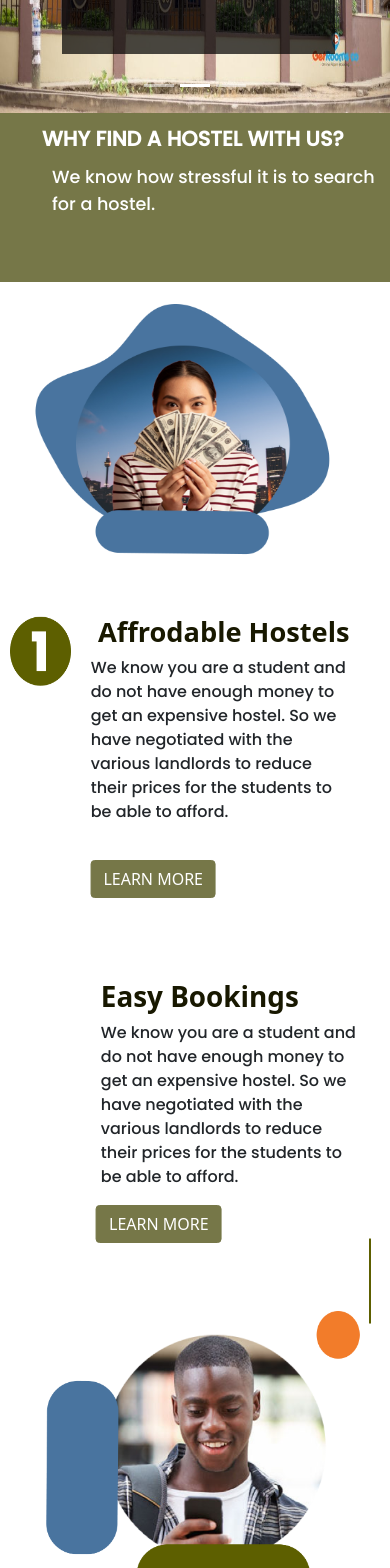
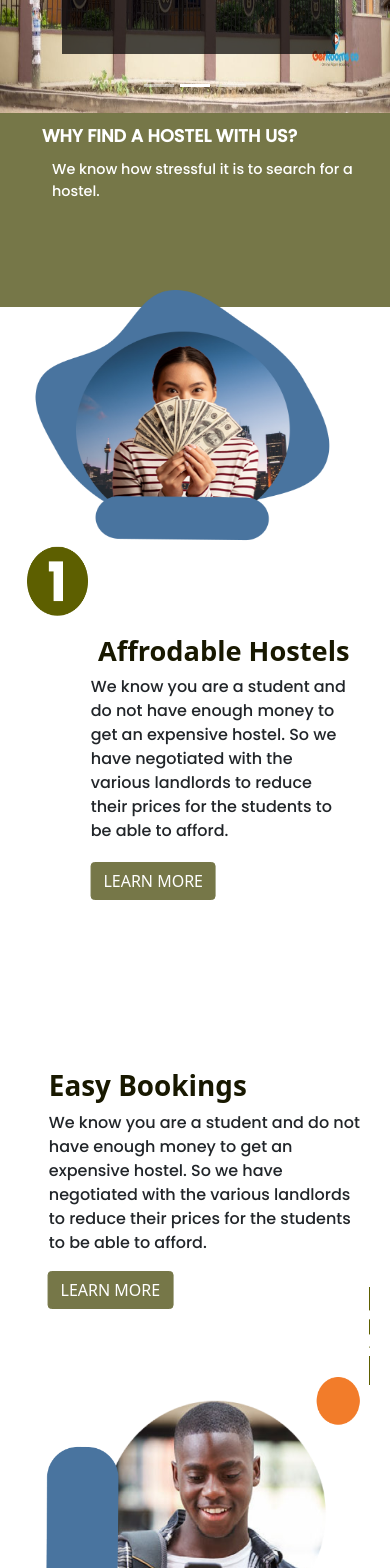
Before and after one commit to Bralex-svg/hostel-app, a React (Create React App) app: page / in a window 390 px wide. Shown: the part 380-1948 px from the top of the page. Built offline with nearby package versions, Linux system fonts and the light colour scheme.

Commit message:
first commit

```diff
--- a/src/App.css
+++ b/src/App.css
@@ -12,3 +12,22 @@ html::-webkit-scrollbar-thumb {
 html::-webkit-scrollbar-track {
   background: linear-gradient(90deg,#434343,#434343 1px,#111 0,#111);
 }
+
+
+@media screen and (max-width: 480px) {
+  html::-webkit-scrollbar {
+    width: 16px;
+    height: 16px;
+  }
+
+  html::-webkit-scrollbar-thumb {
+    background: #28290a ;
+    border-radius: 16px;
+    box-shadow: inset 2px 2px 2px hsla(0,0%,100%,.25),inset -2px -2px 2px rgba(0,0,0,.25);
+  }
+
+  html::-webkit-scrollbar-track {
+    background: linear-gradient(90deg,#434343,#434343 1px,#111 0,#111);
+  }
+
+}
--- a/src/components/Featured.css
+++ b/src/components/Featured.css
@@ -1,7 +1,7 @@
 .box{
     background-color: #767748;
     width: 100%;
-    height: 20vh;
+    height: 23vh;
 }
 
 
@@ -185,18 +185,25 @@ margin-top: 20%;
   border-color: #0a121b !important;
 }
 
+.spa{
+    color: #49749F !important;
+}
+
+
+
 @media screen and (max-width: 480px) {
     .we{
-        font-size: 1.3rem;
+        font-size: 1.1rem;
         margin-left: 30px;
-        font-weight: 700;
+        font-weight: 600;
+    width: 70% !important;
 
     }
 
 
     .me{
         margin-left: 40px;
-       font-size: 1.1rem;
+       font-size: 0.9rem;
     }
 
     .guy img{
@@ -209,7 +216,7 @@ margin-top: 20%;
 
         .one1 h1{
      position: relative;
-     top: 110%;
+     top: 120%;
      left: -85%;
      width: 180% !important;
      font-size: 1.7rem;
@@ -221,7 +228,7 @@ margin-top: 20%;
         }
         .one1 p{
             position: relative;
-            top: 110%;
+            top: 120%;
             width: 180% !important;
             left: -90%;
         }
@@ -230,13 +237,13 @@ margin-top: 20%;
    width: 70% !important;
    height: 20% !important;
    position: relative;
-   top: 100%;
-   margin-left: -130%;
+   top: 85%;
+   margin-left: -110%;
         }
 
         .btn2{
             position: relative;
-            top: 115%;
+            top: 120%;
             left: -82%;
         }
 
@@ -247,20 +254,23 @@ margin-top: 20%;
 
 
         .two img{
-            margin-left: -500%;
+            /* margin-left: -530%; */
+            position: relative;
+            left: -210%;
             width: 80% !important;
             height: 20% !important;
-            margin-top: -770%;
+            margin-top: -1490%;
         }
 
         .one2 h1{
-            margin-left: 20%;
+            margin-left: 5%;
             width: 70% !important;
+            margin-top: 30%;
         }
 
         .one2 p{
-            width: 75% !important;
-            margin-left: 20%;
+            width: 90% !important;
+            margin-left: 5%;
         }
 
         .man img{
@@ -269,14 +279,14 @@ margin-top: 20%;
         }
 
         .btn3{
-            margin-left: 15%;
+            margin-left: 1%;
         }
 
 
 .one3 h1{
     position: relative;
     top: 90%;
-    width: 130% !important;
+    width: 210% !important;
     color: #181800;
     font-weight: 700;
     left: -100%;
@@ -293,7 +303,7 @@ margin-top: 20%;
 .btn4{
     position: relative;
     top: 90%;
-    margin-left: -130%;
+    margin-left: -120%;
 }
 
 
@@ -303,16 +313,16 @@ margin-top: 20%;
     background-color: transparent !important;
     width: 100% !important;
     height: 130% !important;
-  margin-top: 575%;
+  margin-top: 600%;
 }
 
 
 .vector-box{
     background-color: #292901;
     width: 100%;
-    height: 40vh;
+    height: 50vh;
    position: absolute;
-   top:410%;
+   top:430%;
 }
 
 
@@ -329,18 +339,29 @@ margin-top: 20%;
 
 .para{
     transform: translateY(100%);
-  width: 80%;
-  margin-left: 10%;
+  width: 90%;
+  margin-left: 6%;
 }
 
 .btn5{
     background-color: #49749F !important;
     border-color: #49749F !important;
     margin-left: 30%;
-    margin-top: 20%;
+    margin-top: 30%;
 
 
 }
+.spa{
+    color: #49749F !important;
+}
 
 
+
+.gari{
+    margin-top: -10% !important;
 }
+
+.milo{
+    margin-top: -40% !important;
+}
+}
--- a/src/components/Navigation.js
+++ b/src/components/Navigation.js
@@ -1,8 +1,7 @@
 import React from 'react'
 import { Navbar, Nav, Container } from 'react-bootstrap';
 import './Navigation.css'
-import Button from 'react-bootstrap/button'
-
+import Button from 'react-bootstrap/Button'
 function Navigation() {
     return (
         <>
```
Also changed, not shown: src/components/Featured.js (+3 -3 lines).
